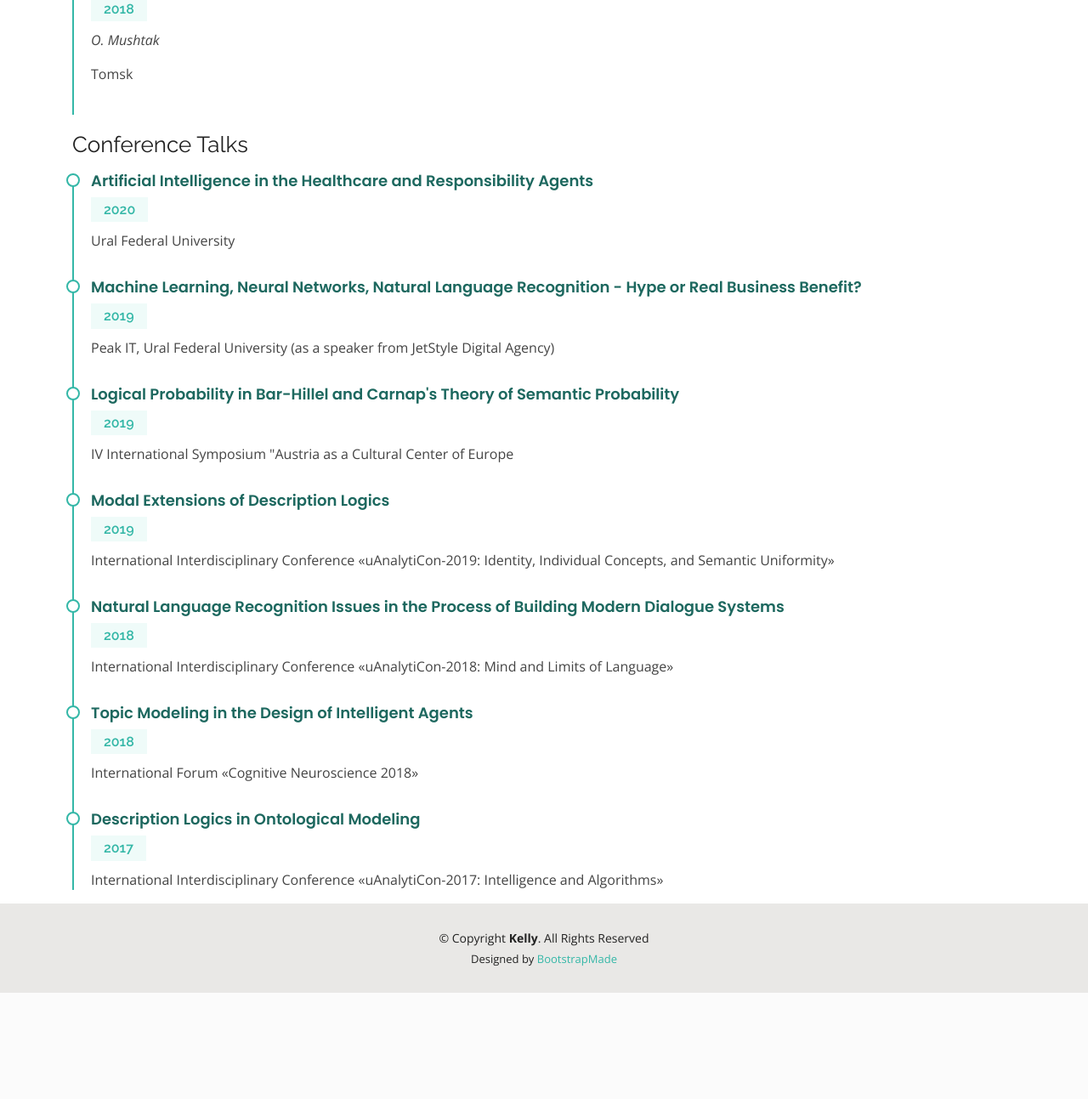
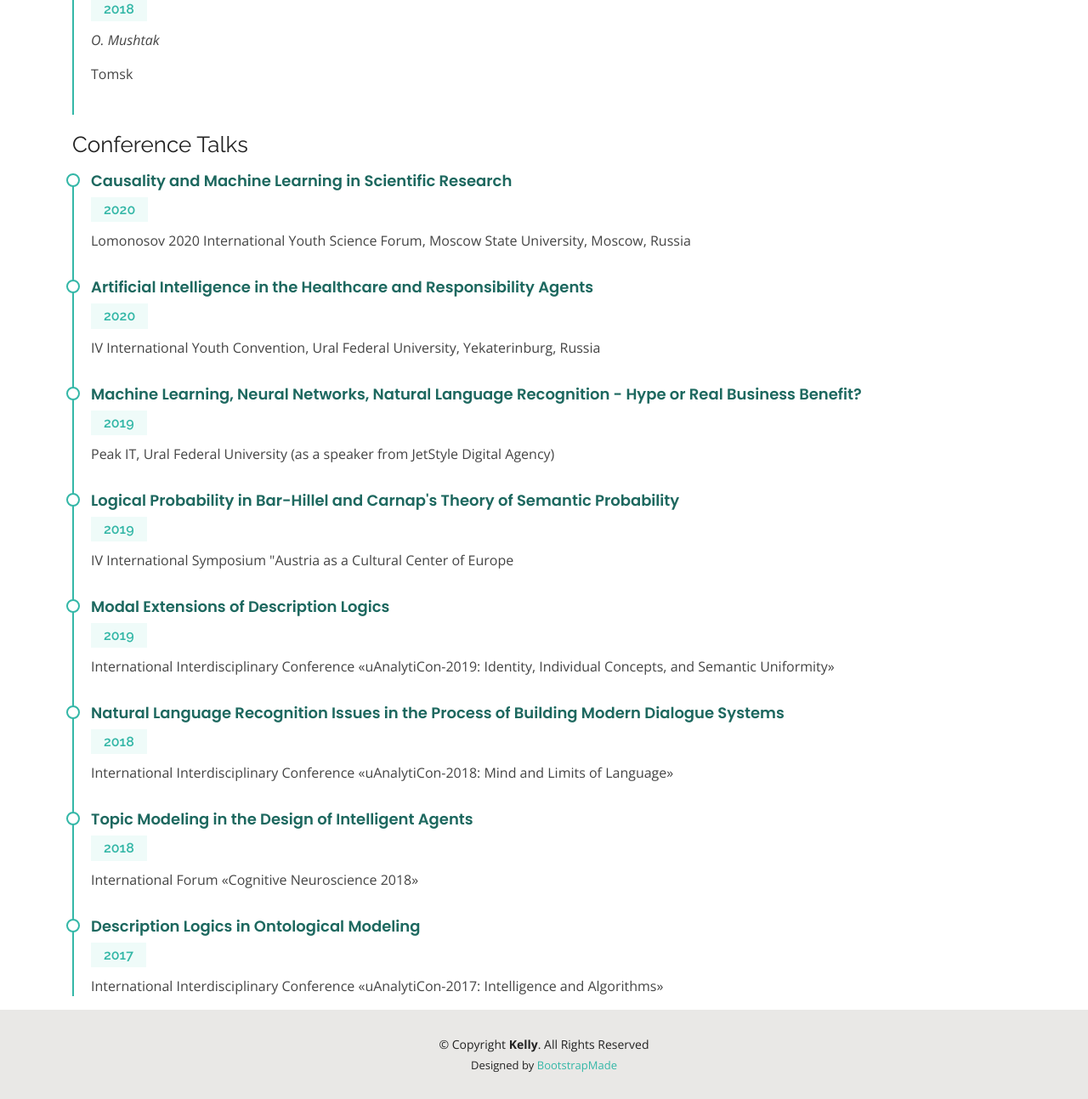
Before and after one commit to fecitpotentiam/fastapi_personal_website, a FastAPI app: page /research in a window 1280 px wide. Shown: the part 2901-4194 px from the top of the page at 85% size. Before the commit the page ends 4069 px from the top, so only its background shows below. Run offline with FastAPI, Linux system fonts and the light colour scheme; some libraries are stand-ins or nearby versions.

Commit message:
Added recent talks

```diff
--- a/templates/research_experience.html
+++ b/templates/research_experience.html
@@ -32,12 +32,14 @@
                         <h6><b>Qualifying Finalist</b></h6>
                         <p>International Youth Competition for Innovative Projects and Startups «Future's Potential», Moscow State University, Moscow, Russia</p>
                     </div>
+
                     <div class="resume-item pb-0">
                         <h4>Educational Platform for Teaching Mathematics</h4>
                         <h5>2020</h5>
                         <h6><b>Qualifying Finalist</b></h6>
                         <p>Accelerator «Archipelago 20.35», Russia</p>
                     </div>
+
                     <div class="resume-item pb-0">
                         <h4>Intelligent Infrastructure Analytics System for Waste Management</h4>
                         <h5>2019</h5>
@@ -140,9 +142,16 @@
 
                     <h3 class="resume-title">Conference Talks</h3>
                     <div class="resume-item">
+                        <h4>Causality and Machine Learning in Scientific Research</h4>
+                        <h5>2020</h5>
+                        <p>Lomonosov 2020 International Youth Science Forum, Moscow State
+                            University, Moscow, Russia</p>
+                    </div>
+
+                    <div class="resume-item">
                         <h4>Artificial Intelligence in the Healthcare and Responsibility Agents</h4>
                         <h5>2020</h5>
-                        <p>Ural Federal University</p>
+                        <p>IV International Youth Convention, Ural Federal University, Yekaterinburg, Russia</p>
                     </div>
 
                     <div class="resume-item">
```
